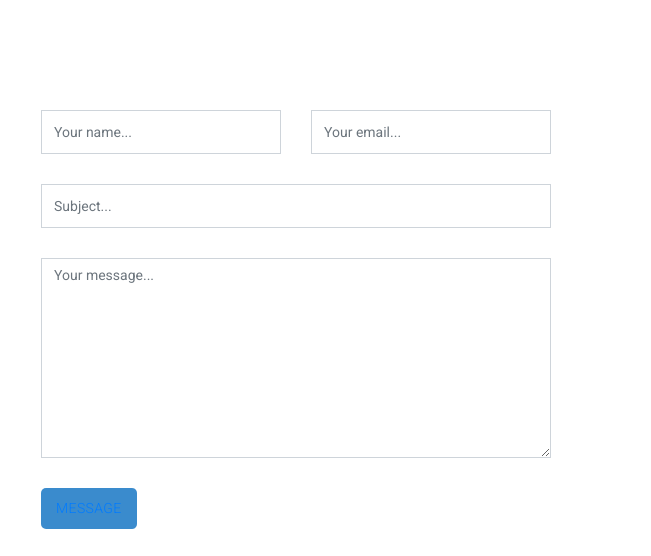
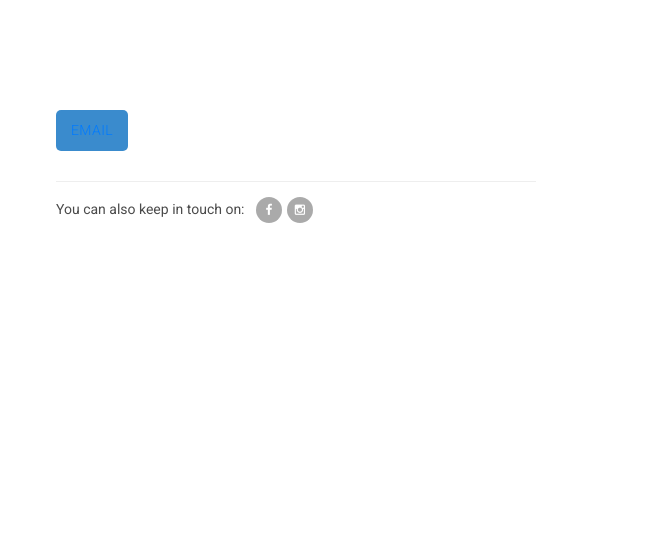
Before and after one commit to rssolutions1008/rssolutions1008.github.io, a plain HTML site: page contact.html in a window 1280 px wide. Shown: the part 256-812 px from the top of the page, 629-1280 px from the left. Drawn offline with Linux system fonts and the light colour scheme.

Commit message:
Update contact.html

```diff
--- a/contact.html
+++ b/contact.html
@@ -93,31 +93,9 @@ https://www.tooplate.com/view/2114-pixie
           <div class="col-md-6">
             <div class="right-content">
               <div class="container">
-                <form id="contact" action="" method="post">
-                  <div class="row">
-                    <div class="col-md-6">
-                      <fieldset>
-                        <input name="name" type="text" class="form-control" id="name" placeholder="Your name..." required="">
-                      </fieldset>
-                    </div>
-                    <div class="col-md-6">
-                      <fieldset>
-                        <input name="email" type="text" class="form-control" id="email" placeholder="Your email..." required="">
-                      </fieldset>
-                    </div>
                     <div class="col-md-12">
                       <fieldset>
-                        <input name="subject" type="text" class="form-control" id="subject" placeholder="Subject..." required="">
-                      </fieldset>
-                    </div>
-                    <div class="col-md-12">
-                      <fieldset>
-                        <textarea name="message" rows="6" class="form-control" id="message" placeholder="Your message..." required=""></textarea>
-                      </fieldset>
-                    </div>
-                    <div class="col-md-12">
-                      <fieldset>
-                        <button type="submit" id="form-submit" class="button"><a href="mailto:rssolution1008@gmail.com"> Message </a></button>
+                        <button type="submit" id="form-submit" class="button" colour="black"><a href="mailto:rssolution1008@gmail.com"> Email </a></button>
                       </fieldset>
                     </div>
                     <div class="col-md-12">
```
